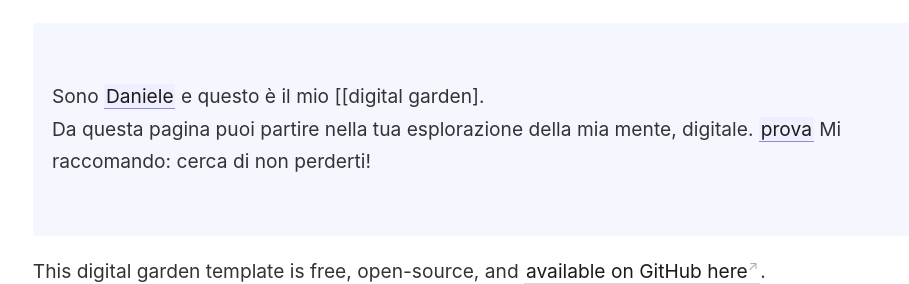
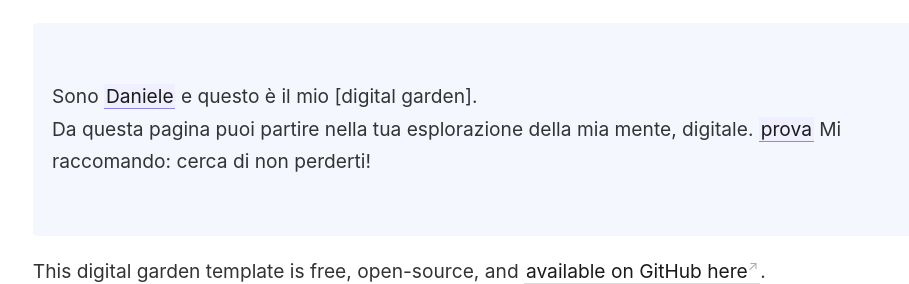
Before and after one commit to dandele/digital-garden-812, a Jekyll site: the page built from _pages/index.md, in a window 1280 px wide. Shown: the part 192-476 px from the top of the page, without its empty margins (44-953 px from the left). Built offline with Jekyll 4.4.1, drawn with Linux system fonts in a browser that asks for light colours.

```diff
--- a/_pages/index.md
+++ b/_pages/index.md
@@ -7,7 +7,7 @@ permalink: /
 # Ciao 👋
 
 <p style="padding: 3em 1em; background: #f5f7ff; border-radius: 4px;">
-Sono [[Daniele]] e questo è il mio [[digital garden].
+Sono [[Daniele]] e questo è il mio [digital garden].
 <br>Da questa pagina puoi partire nella tua esplorazione della mia mente, digitale. [[prova]]
 
 Mi raccomando: cerca di non perderti!
```
